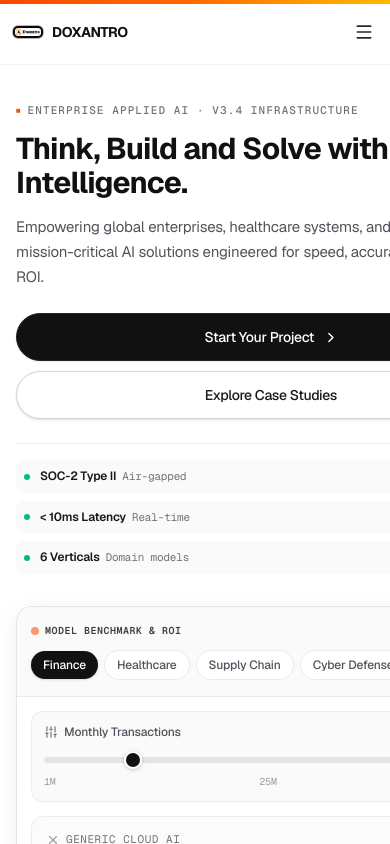
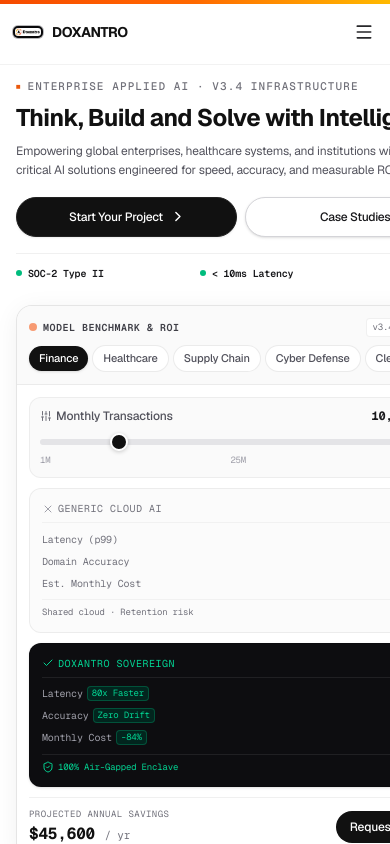
Before and after one commit to doxantro/Doxantro-Website, a Next.js app: page / in a window 390 px wide. Shown: the top 844 px of the page. Built offline with nearby package versions, Linux system fonts and the light colour scheme.

Commit message:
fix(hero): streamline mobile vertical flow and prevent card cut-off above the fold

```diff
--- a/src/components/hero/ModelBenchmarkComparator.tsx
+++ b/src/components/hero/ModelBenchmarkComparator.tsx
@@ -113,26 +113,26 @@
   return (
     <div className="relative rounded-2xl border border-black/[0.1] bg-white shadow-[0_4px_24px_rgba(0,0,0,0.06)] overflow-hidden w-full max-w-full">
       {/* Top Header & Vertical Selector */}
-      <div className="p-3.5 sm:p-5 pb-3 border-b border-black/[0.06] bg-[#fafafa]">
-        <div className="flex items-center justify-between gap-1.5 mb-2.5 sm:mb-3">
+      <div className="p-3 sm:p-4 pb-2.5 border-b border-black/[0.06] bg-[#fafafa]">
+        <div className="flex items-center justify-between gap-1.5 mb-2">
           <div className="flex items-center gap-1.5 min-w-0">
             <span className="w-2 h-2 rounded-full bg-orange-600 animate-pulse flex-shrink-0" />
             <span className="text-[10px] sm:text-[11px] font-mono tracking-wider uppercase text-zinc-700 font-semibold truncate">
               Model Benchmark & ROI
             </span>
           </div>
-          <span className="text-[9px] sm:text-[10px] font-mono text-zinc-500 bg-white border border-black/[0.06] px-1.5 sm:px-2 py-0.5 rounded flex-shrink-0">
+          <span className="text-[9px] sm:text-[10px] font-mono text-zinc-500 bg-white border border-black/[0.06] px-1.5 py-0.5 rounded flex-shrink-0">
             v3.4 Telemetry
           </span>
         </div>
 
         {/* Horizontal Scrollable Presets with Momentum Scrolling */}
-        <div className="flex items-center gap-1.5 overflow-x-auto pb-1 scrollbar-none -mx-3.5 px-3.5 sm:mx-0 sm:px-0">
+        <div className="flex items-center gap-1 overflow-x-auto pb-0.5 scrollbar-none -mx-3 px-3 sm:mx-0 sm:px-0">
           {presets.map((preset) => (
             <button
               key={preset.id}
               onClick={() => handlePresetChange(preset)}
-              className={`px-3 py-1.5 rounded-full text-xs font-medium whitespace-nowrap transition-colors cursor-pointer flex-shrink-0 ${
+              className={`px-2.5 py-1 rounded-full text-[11px] font-medium whitespace-nowrap transition-colors cursor-pointer flex-shrink-0 ${
                 activePresetId === preset.id
                   ? 'bg-[#111111] text-white shadow-sm'
                   : 'bg-white border border-black/[0.08] text-zinc-600 hover:text-[#111111] hover:border-black/[0.15]'
@@ -145,12 +145,12 @@
       </div>
 
       {/* Main Body */}
-      <div className="p-3.5 sm:p-5 lg:p-6 space-y-3.5 sm:space-y-4">
+      <div className="p-3 sm:p-4 lg:p-5 space-y-2.5 sm:space-y-3.5">
         {/* Interactive Volume Slider */}
-        <div className="bg-[#fafafa] rounded-xl p-3 sm:p-3.5 border border-black/[0.05]">
-          <div className="flex items-center justify-between mb-1.5 gap-2">
-            <span className="text-xs text-zinc-600 flex items-center gap-1.5 font-medium truncate">
-              <Sliders className="w-3.5 h-3.5 text-zinc-500 flex-shrink-0" />
+        <div className="bg-[#fafafa] rounded-xl p-2.5 sm:p-3 border border-black/[0.05]">
+          <div className="flex items-center justify-between mb-1 gap-2">
+            <span className="text-xs text-zinc-600 flex items-center gap-1 font-medium truncate">
+              <Sliders className="w-3 h-3 text-zinc-500 flex-shrink-0" />
               <span>Monthly {currentPreset.unit}</span>
             </span>
             <span className="font-mono text-xs font-bold text-zinc-900 tabular-nums flex-shrink-0">
@@ -164,9 +164,9 @@
             step={500000}
             value={eventVolume}
             onChange={(e) => setEventVolume(Number(e.target.value))}
-            className="w-full accent-[#111111] cursor-pointer h-2 bg-zinc-200 rounded-lg"
+            className="w-full accent-[#111111] cursor-pointer h-1.5 bg-zinc-200 rounded-lg"
           />
-          <div className="flex justify-between text-[10px] font-mono text-zinc-400 mt-1">
+          <div className="flex justify-between text-[9px] font-mono text-zinc-400 mt-0.5">
             <span>1M</span>
             <span>25M</span>
             <span>50M</span>
@@ -174,88 +174,88 @@
         </div>
 
         {/* Side-by-Side / Stacked Comparison Columns */}
-        <div className="grid grid-cols-1 sm:grid-cols-2 gap-3">
+        <div className="grid grid-cols-1 sm:grid-cols-2 gap-2.5">
           {/* Column A: Generic Cloud AI */}
-          <div className="rounded-xl p-3.5 sm:p-4 bg-zinc-50/80 border border-black/[0.06] space-y-2.5">
-            <div className="text-[11px] font-mono uppercase tracking-wider text-zinc-500 flex items-center gap-1.5 pb-2 border-b border-black/[0.04]">
-              <X className="w-3.5 h-3.5 text-zinc-400 flex-shrink-0" />
+          <div className="rounded-xl p-3 bg-zinc-50/80 border border-black/[0.06] space-y-2">
+            <div className="text-[10px] font-mono uppercase tracking-wider text-zinc-500 flex items-center gap-1 pb-1.5 border-b border-black/[0.04]">
+              <X className="w-3 h-3 text-zinc-400 flex-shrink-0" />
               <span className="truncate">Generic Cloud AI</span>
             </div>
 
-            <div className="space-y-2">
-              <div className="flex items-center justify-between gap-2">
-                <span className="text-[11px] font-mono text-zinc-500">Latency (p99)</span>
-                <span className="text-sm font-bold font-mono text-zinc-700 tabular-nums">
+            <div className="space-y-1.5">
+              <div className="flex items-center justify-between gap-1">
+                <span className="text-[10px] font-mono text-zinc-500">Latency (p99)</span>
+                <span className="text-xs sm:text-sm font-bold font-mono text-zinc-700 tabular-nums">
                   {currentPreset.genericLatency}
                 </span>
               </div>
 
-              <div className="flex items-center justify-between gap-2">
-                <span className="text-[11px] font-mono text-zinc-500">Domain Accuracy</span>
-                <span className="text-sm font-bold font-mono text-zinc-700 tabular-nums">
+              <div className="flex items-center justify-between gap-1">
+                <span className="text-[10px] font-mono text-zinc-500">Domain Accuracy</span>
+                <span className="text-xs sm:text-sm font-bold font-mono text-zinc-700 tabular-nums">
                   {currentPreset.genericAccuracy}
                 </span>
               </div>
 
-              <div className="flex items-center justify-between gap-2">
-                <span className="text-[11px] font-mono text-zinc-500">Est. Monthly Cost</span>
-                <span className="text-sm font-bold font-mono text-zinc-700 tabular-nums">
+              <div className="flex items-center justify-between gap-1">
+                <span className="text-[10px] font-mono text-zinc-500">Est. Monthly Cost</span>
+                <span className="text-xs sm:text-sm font-bold font-mono text-zinc-700 tabular-nums">
                   ${genericMonthlyCost.toLocaleString()}
                 </span>
               </div>
             </div>
 
-            <div className="pt-2 border-t border-black/[0.04] text-[10px] font-mono text-zinc-500 truncate">
+            <div className="pt-1.5 border-t border-black/[0.04] text-[9px] font-mono text-zinc-500 truncate">
               Shared cloud · Retention risk
             </div>
           </div>
 
           {/* Column B: Doxantro Domain AI (Highlighted) */}
-          <div className="rounded-xl p-3.5 sm:p-4 bg-[#0d0d10] text-white border border-black/[0.12] shadow-sm space-y-2.5 relative overflow-hidden">
-            <div className="text-[11px] font-mono uppercase tracking-wider text-emerald-400 flex items-center gap-1.5 pb-2 border-b border-white/[0.08]">
-              <Check className="w-3.5 h-3.5 text-emerald-400 flex-shrink-0" />
+          <div className="rounded-xl p-3 bg-[#0d0d10] text-white border border-black/[0.12] shadow-sm space-y-2 relative overflow-hidden">
+            <div className="text-[10px] font-mono uppercase tracking-wider text-emerald-400 flex items-center gap-1 pb-1.5 border-b border-white/[0.08]">
+              <Check className="w-3 h-3 text-emerald-400 flex-shrink-0" />
               <span className="truncate">Doxantro Sovereign</span>
             </div>
 
-            <div className="space-y-2">
-              <div className="flex items-center justify-between gap-2">
+            <div className="space-y-1.5">
+              <div className="flex items-center justify-between gap-1">
                 <div className="flex items-center gap-1 min-w-0">
-                  <span className="text-[11px] font-mono text-zinc-400 truncate">Latency</span>
-                  <span className="text-[9px] text-emerald-400 bg-emerald-950/80 px-1.5 py-0.5 rounded border border-emerald-500/30 whitespace-nowrap font-mono flex-shrink-0">
+                  <span className="text-[10px] font-mono text-zinc-400 truncate">Latency</span>
+                  <span className="text-[9px] text-emerald-400 bg-emerald-950/80 px-1 py-0.2 rounded border border-emerald-500/30 whitespace-nowrap font-mono flex-shrink-0">
                     {currentPreset.latencyMultiplier}
                   </span>
                 </div>
-                <span className="text-sm font-bold font-mono text-white tabular-nums flex-shrink-0">
+                <span className="text-xs sm:text-sm font-bold font-mono text-white tabular-nums flex-shrink-0">
                   {currentPreset.doxantroLatency}
                 </span>
               </div>
 
-              <div className="flex items-center justify-between gap-2">
+              <div className="flex items-center justify-between gap-1">
                 <div className="flex items-center gap-1 min-w-0">
-                  <span className="text-[11px] font-mono text-zinc-400 truncate">Accuracy</span>
-                  <span className="text-[9px] text-emerald-400 bg-emerald-950/80 px-1.5 py-0.5 rounded border border-emerald-500/30 whitespace-nowrap font-mono flex-shrink-0">
+                  <span className="text-[10px] font-mono text-zinc-400 truncate">Accuracy</span>
+                  <span className="text-[9px] text-emerald-400 bg-emerald-950/80 px-1 py-0.2 rounded border border-emerald-500/30 whitespace-nowrap font-mono flex-shrink-0">
                     Zero Drift
                   </span>
                 </div>
-                <span className="text-sm font-bold font-mono text-emerald-400 tabular-nums flex-shrink-0">
+                <span className="text-xs sm:text-sm font-bold font-mono text-emerald-400 tabular-nums flex-shrink-0">
                   {currentPreset.doxantroAccuracy}
                 </span>
               </div>
 
-              <div className="flex items-center justify-between gap-2">
+              <div className="flex items-center justify-between gap-1">
                 <div className="flex items-center gap-1 min-w-0">
-                  <span className="text-[11px] font-mono text-zinc-400 truncate">Monthly Cost</span>
-                  <span className="text-[9px] text-emerald-400 bg-emerald-950/80 px-1.5 py-0.5 rounded border border-emerald-500/30 whitespace-nowrap font-mono flex-shrink-0">
+                  <span className="text-[10px] font-mono text-zinc-400 truncate">Monthly Cost</span>
+                  <span className="text-[9px] text-emerald-400 bg-emerald-950/80 px-1 py-0.2 rounded border border-emerald-500/30 whitespace-nowrap font-mono flex-shrink-0">
                     -{savingsPercent}%
                   </span>
                 </div>
-                <span className="text-sm font-bold font-mono text-white tabular-nums flex-shrink-0">
+                <span className="text-xs sm:text-sm font-bold font-mono text-white tabular-nums flex-shrink-0">
                   ${doxantroMonthlyCost.toLocaleString()}
                 </span>
               </div>
             </div>
 
-            <div className="pt-2 border-t border-white/[0.08] text-[10px] font-mono text-emerald-400 flex items-center gap-1 truncate">
+            <div className="pt-1.5 border-t border-white/[0.08] text-[9px] font-mono text-emerald-400 flex items-center gap-1 truncate">
               <ShieldCheck className="w-3 h-3 flex-shrink-0" />
               <span>100% Air-Gapped Enclave</span>
             </div>
@@ -263,21 +263,21 @@
         </div>
 
         {/* Bottom ROI Summary Strip */}
-        <div className="pt-3 border-t border-black/[0.06] flex flex-col sm:flex-row items-stretch sm:items-center justify-between gap-3">
+        <div className="pt-2.5 border-t border-black/[0.06] flex items-center justify-between gap-2">
           <div>
-            <div className="text-[10px] font-mono uppercase tracking-wider text-zinc-500">
-              Projected Annual Enterprise Savings
+            <div className="text-[9px] sm:text-[10px] font-mono uppercase tracking-wider text-zinc-500">
+              Projected Annual Savings
             </div>
-            <div className="text-lg sm:text-xl font-bold font-mono text-[#111111] tabular-nums">
-              ${annualSavings.toLocaleString()} <span className="text-xs font-normal text-zinc-500">/ year</span>
+            <div className="text-base sm:text-lg font-bold font-mono text-[#111111] tabular-nums">
+              ${annualSavings.toLocaleString()} <span className="text-[11px] font-normal text-zinc-500">/ yr</span>
             </div>
           </div>
 
           <Link
             href="/contact"
-            className="w-full sm:w-auto inline-flex items-center justify-center gap-1.5 px-4 py-2.5 rounded-full bg-[#111111] hover:bg-black text-white text-xs font-medium transition-all text-center"
+            className="inline-flex items-center justify-center gap-1 px-3.5 py-2 rounded-full bg-[#111111] hover:bg-black text-white text-xs font-medium transition-all text-center flex-shrink-0"
           >
-            <span>Request Model Pilot</span>
+            <span>Request Pilot</span>
             <ArrowRight className="w-3 h-3 flex-shrink-0" />
           </Link>
         </div>
--- a/src/sections/HeroSection.tsx
+++ b/src/sections/HeroSection.tsx
@@ -7,67 +7,61 @@
 
 export default function HeroSection() {
   return (
-    <section className="relative pt-24 pb-12 sm:pt-32 sm:pb-16 md:pt-40 md:pb-24 border-b border-black/[0.06] bg-white overflow-hidden">
+    <section className="relative pt-18 pb-10 sm:pt-28 sm:pb-16 md:pt-36 md:pb-20 border-b border-black/[0.06] bg-white">
       <div className="max-w-7xl mx-auto px-4 sm:px-6 lg:px-8">
-        <div className="grid lg:grid-cols-12 gap-8 lg:gap-10 items-start">
+        <div className="grid lg:grid-cols-12 gap-6 lg:gap-10 items-start">
           {/* Left Column: Headline & Value Prop */}
           <motion.div
-            initial={{ opacity: 0, y: 16 }}
+            initial={{ opacity: 0, y: 14 }}
             animate={{ opacity: 1, y: 0 }}
-            transition={{ duration: 0.45, ease: 'easeOut' }}
+            transition={{ duration: 0.4, ease: 'easeOut' }}
             className="lg:col-span-6 text-left"
           >
             {/* Monospace Subheading */}
-            <div className="mb-3 sm:mb-4">
+            <div className="mb-2 sm:mb-3">
               <span className="subheading">
                 Enterprise Applied AI · v3.4 Infrastructure
               </span>
             </div>
 
-            {/* Main Headline with responsive text sizes and natural wrapping */}
-            <h1 className="text-3xl sm:text-4xl md:text-5xl lg:text-[3.25rem] font-bold tracking-tight text-[#111111] leading-[1.12] mb-4 sm:mb-5">
+            {/* Main Headline */}
+            <h1 className="text-2xl sm:text-4xl md:text-5xl lg:text-[3.25rem] font-bold tracking-tight text-[#111111] leading-[1.15] mb-2.5 sm:mb-4">
               Think, Build and Solve with Intelligence.
             </h1>
 
             {/* Subheadline */}
-            <p className="body-lg mb-6 sm:mb-8 max-w-xl text-zinc-600">
+            <p className="text-xs sm:text-base text-zinc-600 leading-relaxed mb-4 sm:mb-6 max-w-xl">
               Empowering global enterprises, healthcare systems, and institutions with mission-critical AI solutions engineered for speed, accuracy, and measurable ROI.
             </p>
 
-            {/* CTA Row */}
-            <div className="flex flex-col sm:flex-row items-stretch sm:items-center gap-2.5 sm:gap-3 mb-6 sm:mb-8">
-              <Button href="/contact" size="lg" variant="primary" className="w-full sm:w-auto text-center">
+            {/* CTA Row - Compact side-by-side on mobile */}
+            <div className="flex flex-row items-center gap-2 sm:gap-3 mb-4 sm:mb-6">
+              <Button href="/contact" size="md" variant="primary" className="flex-1 sm:flex-initial text-xs sm:text-sm text-center px-4 py-2">
                 Start Your Project
               </Button>
-              <Button href="/case-studies" size="lg" variant="outline" className="w-full sm:w-auto text-center">
-                Explore Case Studies
+              <Button href="/case-studies" size="md" variant="outline" className="flex-1 sm:flex-initial text-xs sm:text-sm text-center px-4 py-2">
+                Case Studies
               </Button>
             </div>
 
-            {/* 3 Hairline Metric Indicators - Clean mobile stacked list and desktop flex row */}
-            <div className="pt-4 sm:pt-6 border-t border-black/[0.06] flex flex-col sm:flex-row items-stretch sm:items-center justify-between gap-2 sm:gap-4">
-              <div className="flex items-center gap-2.5 p-2 sm:p-0 rounded-lg bg-zinc-50 sm:bg-transparent">
+            {/* 3 Hairline Metric Indicators - Sleek compact single-line strip on mobile */}
+            <div className="pt-3 sm:pt-5 border-t border-black/[0.06] flex items-center justify-between gap-1 sm:gap-4 text-[10px] sm:text-xs font-mono">
+              <div className="flex items-center gap-1.5">
                 <span className="w-1.5 h-1.5 rounded-full bg-emerald-500 flex-shrink-0" />
-                <div className="flex sm:flex-col items-baseline sm:items-start gap-1.5 sm:gap-0">
-                  <span className="text-xs font-semibold text-zinc-900">SOC-2 Type II</span>
-                  <span className="text-[11px] text-zinc-500 font-mono">Air-gapped</span>
-                </div>
+                <span className="font-semibold text-zinc-900">SOC-2 Type II</span>
+                <span className="hidden sm:inline text-zinc-400">· Air-gapped</span>
               </div>
 
-              <div className="flex items-center gap-2.5 p-2 sm:p-0 rounded-lg bg-zinc-50 sm:bg-transparent">
+              <div className="flex items-center gap-1.5">
                 <span className="w-1.5 h-1.5 rounded-full bg-emerald-500 flex-shrink-0" />
-                <div className="flex sm:flex-col items-baseline sm:items-start gap-1.5 sm:gap-0">
-                  <span className="text-xs font-semibold text-zinc-900">&lt; 10ms Latency</span>
-                  <span className="text-[11px] text-zinc-500 font-mono">Real-time</span>
-                </div>
+                <span className="font-semibold text-zinc-900">&lt; 10ms Latency</span>
+                <span className="hidden sm:inline text-zinc-400">· Real-time</span>
               </div>
 
-              <div className="flex items-center gap-2.5 p-2 sm:p-0 rounded-lg bg-zinc-50 sm:bg-transparent">
+              <div className="flex items-center gap-1.5">
                 <span className="w-1.5 h-1.5 rounded-full bg-emerald-500 flex-shrink-0" />
-                <div className="flex sm:flex-col items-baseline sm:items-start gap-1.5 sm:gap-0">
-                  <span className="text-xs font-semibold text-zinc-900">6 Verticals</span>
-                  <span className="text-[11px] text-zinc-500 font-mono">Domain models</span>
-                </div>
+                <span className="font-semibold text-zinc-900">6 Verticals</span>
+                <span className="hidden sm:inline text-zinc-400">· Domain AI</span>
               </div>
             </div>
           </motion.div>
```
